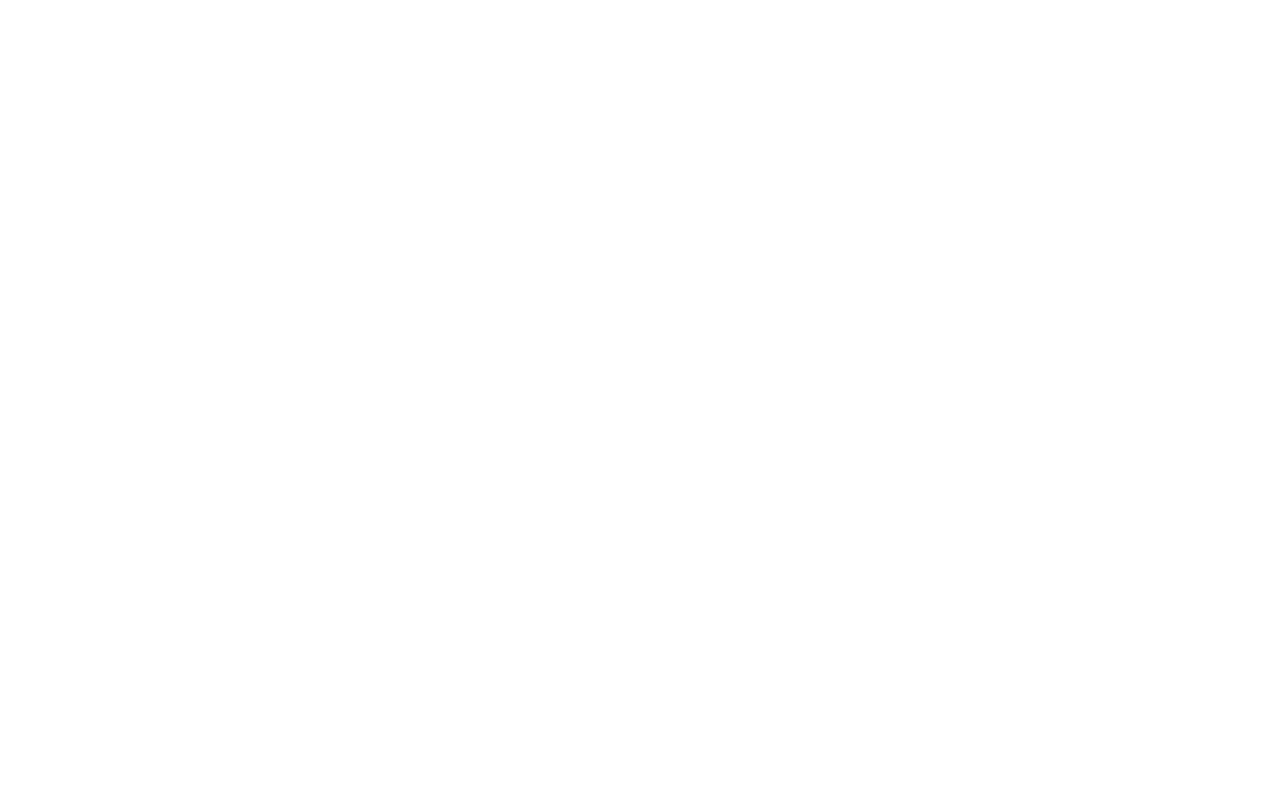
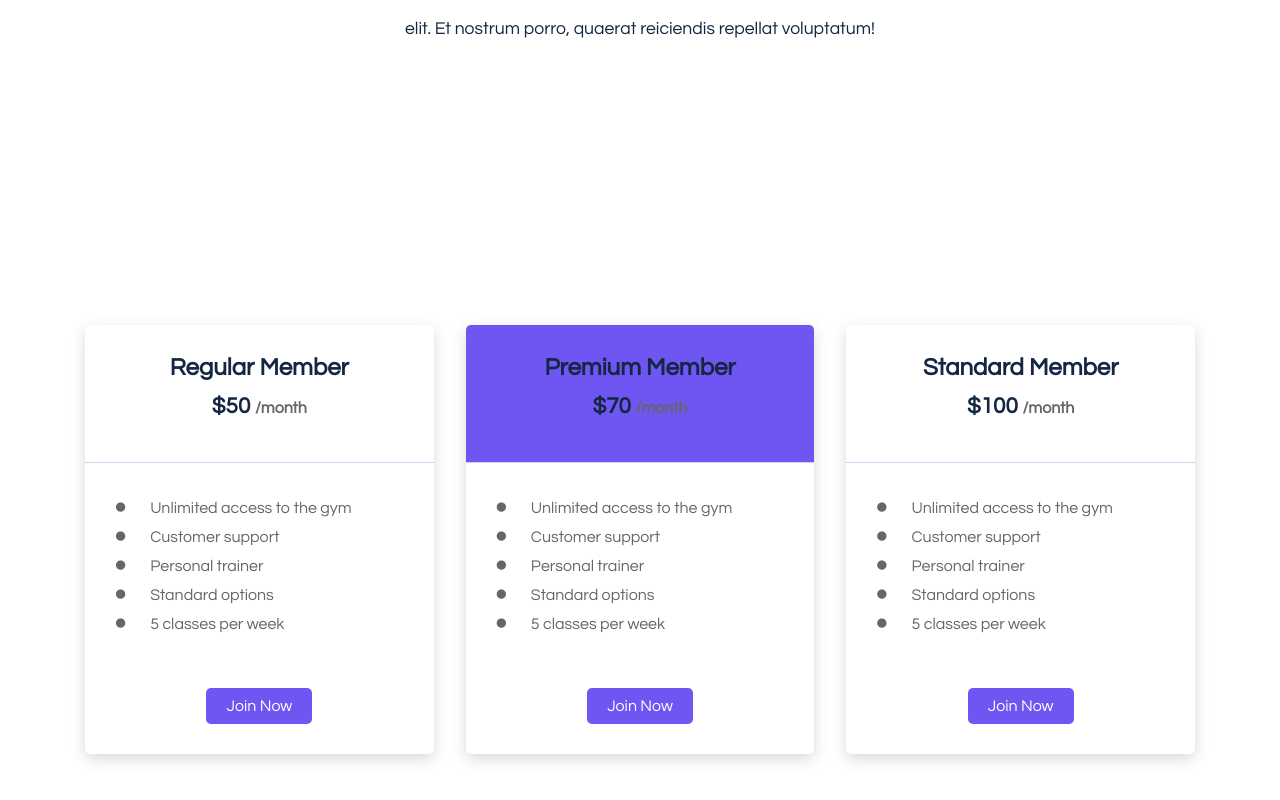
Before and after one commit to GrigoriyBerezin/gym-website-react, a React (Create React App) app: page / in a window 1280 px wide. Shown: the part 2922-3722 px from the top of the page. Before the commit the page ends 2101 px from the top, so only its background shows below. Built offline with nearby package versions, Linux system fonts and the light colour scheme.

Commit message:
testimonials block

```diff
--- a/src/App.js
+++ b/src/App.js
@@ -3,6 +3,8 @@
 import Hero from "./components/UI/Hero";
 import Exercises from "./components/UI/Exercises";
 import Start from "./components/UI/Start";
+import Pricing from "./components/UI/Pricing";
+import Testimonials from "./components/UI/Testimonials";
 
 function App() {
   return <>
@@ -10,6 +12,8 @@
     <Hero/>
     <Exercises/>
     <Start/>
+    <Pricing/>
+    <Testimonials/>
   </>;
 }
 
--- a/src/components/UI/Pricing.jsx
+++ b/src/components/UI/Pricing.jsx
@@ -0,0 +1,113 @@
+import React from 'react';
+import '../../styles/pricing.css'
+
+const Pricing = () => {
+  return (
+    <section>
+      <div className="container">
+        <div className="pricing__top">
+          <h2 className="section__title">
+            Gym <span className="higlights"> Pricing</span> Plan
+          </h2>
+          <p>Lorem ipsum dolor sit amet, consectetur adipisicing <br/>
+            elit. Et nostrum porro, quaerat reiciendis repellat voluptatum!</p>
+        </div>
+
+        <div className="pricing__wrapper">
+          <div className="pricing__item">
+            <div className="pricing__card-top">
+              <h2 className="section__title">Regular Member</h2>
+              <h2 className="pricing section__title">$50 <span>/month</span>
+              </h2>
+            </div>
+
+            <div className="services">
+              <ul>
+                <li><span><i className="ri-checkbox-blank-circle-fill"></i></span>
+                  Unlimited access to the gym
+                </li>
+                <li><span><i className="ri-checkbox-blank-circle-fill"></i></span>
+                  Customer support
+                </li>
+                <li><span><i className="ri-checkbox-blank-circle-fill"></i></span>
+                  Personal trainer
+                </li>
+                <li><span><i className="ri-checkbox-blank-circle-fill"></i></span>
+                  Standard options
+                </li>
+                <li><span><i className="ri-checkbox-blank-circle-fill"></i></span>
+                  5 classes per week
+                </li>
+              </ul>
+
+              <button className="register__btn">Join Now</button>
+            </div>
+          </div>
+
+          <div className="pricing__item ">
+            <div className="pricing__card-top pricing__item-02">
+              <h2 className="section__title">Premium Member</h2>
+              <h2 className="pricing section__title">$70 <span>/month</span>
+              </h2>
+            </div>
+
+            <div className="services">
+              <ul>
+                <li><span><i className="ri-checkbox-blank-circle-fill"></i></span>
+                  Unlimited access to the gym
+                </li>
+                <li><span><i className="ri-checkbox-blank-circle-fill"></i></span>
+                  Customer support
+                </li>
+                <li><span><i className="ri-checkbox-blank-circle-fill"></i></span>
+                  Personal trainer
+                </li>
+                <li><span><i className="ri-checkbox-blank-circle-fill"></i></span>
+                  Standard options
+                </li>
+                <li><span><i className="ri-checkbox-blank-circle-fill"></i></span>
+                  5 classes per week
+                </li>
+              </ul>
+
+              <button className="register__btn">Join Now</button>
+            </div>
+          </div>
+
+          <div className="pricing__item">
+            <div className="pricing__card-top">
+              <h2 className="section__title">Standard Member</h2>
+              <h2 className="pricing section__title">$100 <span>/month</span>
+              </h2>
+            </div>
+
+            <div className="services">
+              <ul>
+                <li><span><i className="ri-checkbox-blank-circle-fill"></i></span>
+                  Unlimited access to the gym
+                </li>
+                <li><span><i className="ri-checkbox-blank-circle-fill"></i></span>
+                  Customer support
+                </li>
+                <li><span><i className="ri-checkbox-blank-circle-fill"></i></span>
+                  Personal trainer
+                </li>
+                <li><span><i className="ri-checkbox-blank-circle-fill"></i></span>
+                  Standard options
+                </li>
+                <li><span><i className="ri-checkbox-blank-circle-fill"></i></span>
+                  5 classes per week
+                </li>
+              </ul>
+
+              <button className="register__btn">Join Now</button>
+            </div>
+          </div>
+
+        </div>
+      </div>
+    </section>
+  );
+};
+
+export default Pricing;
--- /dev/null
+++ b/src/components/UI/Testimonials.jsx
@@ -0,0 +1,12 @@
+import React from 'react';
+import '../../styles/testimonials.css'
+
+const Testimonials = () => {
+  return (
+   <section>
+
+   </section>
+  );
+};
+
+export default Testimonials;
--- /dev/null
+++ b/src/styles/pricing.css
@@ -0,0 +1,90 @@
+.pricing__top {
+  text-align: center;
+}
+
+.pricing__top h2 {
+  font-size: 2.5rem;
+  margin-bottom: 20px;
+}
+
+.pricing__top p {
+  font-size: 1.1rem;
+  color: var(--heading-color);
+  line-height: 28;
+  margin-bottom: 50px;
+}
+
+.pricing__wrapper {
+  display: flex;
+  align-items: center;
+  justify-content: space-between;
+  column-gap: 2rem;
+}
+
+.pricing__item {
+  box-shadow: rgba(0, 0, 0, 0.15) 0px 5px 15px 0px;
+  border-radius: 5px;
+  width: 33%;
+  background: #fff;
+}
+
+.pricing__card-top {
+  padding: 30px;
+  border-bottom: 1px solid #d3cef2;
+  text-align: center;
+}
+
+.pricing__card-top h2{
+  font-size: 1.5rem;
+  margin-bottom: 0.9rem;
+}
+
+.pricing__card-top .pricing{
+  font-size: 1.4rem;
+}
+
+.pricing__card-top .pricing span{
+  font-size: 1rem;
+  color: #666;
+}
+
+.pricing__item .services {
+  padding: 30px;
+}
+
+.pricing__item .services ul li{
+  display: flex;
+  align-items: center;
+  column-gap: 1.5rem;
+  color: #666;
+  line-height: 28px;
+}
+
+.pricing__item .services ul li span{
+  font-size: 0.7rem;
+}
+
+.services{
+  text-align: center;
+}
+.services button{
+  margin-top: 50px;
+}
+
+.pricing__item-02{
+  background: var(--primary-color);
+  border-radius: 5px 5px 0px 0px;
+}
+
+.pricing__item-02 .pricing__card-top h2{
+  color: #fff;
+  font-weight: 500;
+}
+
+.pricing__item-02 .pricing__card-top h2 span{
+color: #c0b6b6;
+}
+
+.pricing__item-02 .services ul li span i{
+  color: var(--primary-color);
+}
```
Also changed, not shown: src/styles/testimonials.css (added).
